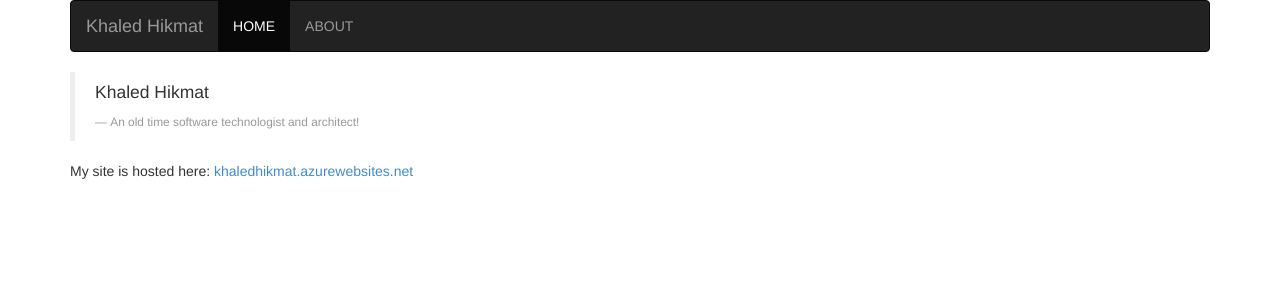
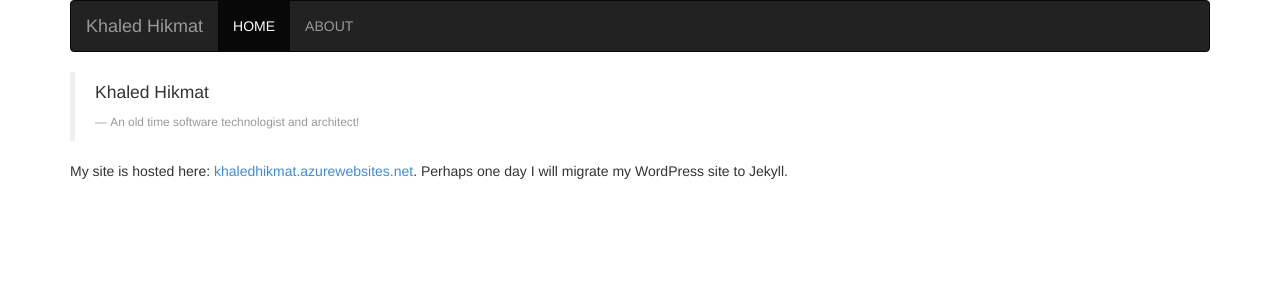
Before and after one commit to khaledhikmat/khaledhikmat.github.io, a Jekyll site: the page built from index.html, in a window 1280 px wide. Shown: the top 300 px of the page. Built offline with Jekyll 4.4.1, drawn with Linux system fonts in a browser that asks for light colours; Markdown is read by kramdown in place of the engine named in the settings.

Commit message:
Initial Revision

```diff
--- a/index.html
+++ b/index.html
@@ -5,4 +5,5 @@ project: "Khaled Hikmat"
 tagline: An old time software technologist and architect!
 ---
 
-My site is hosted here: <a href="khaledhikmat.azurewebsites.net">khaledhikmat.azurewebsites.net</a>
+My site is hosted here: <a href="khaledhikmat.azurewebsites.net">khaledhikmat.azurewebsites.net</a>. Perhaps one day I will migrate my WordPress site to
+Jekyll.
```
